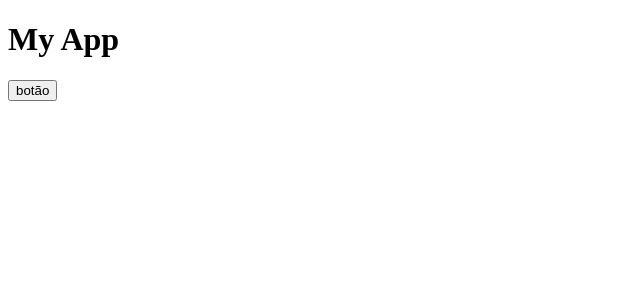
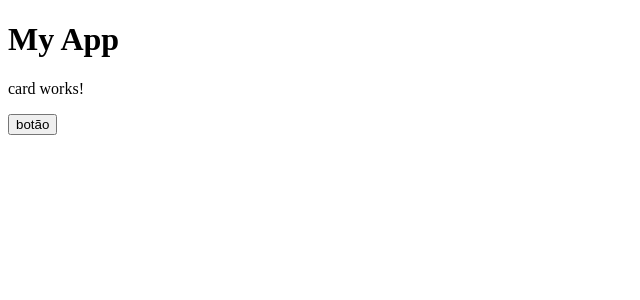
Before and after one commit to IagoOliveira23/SinglePageApplication-Angular, an Angular app: page / in a window 1280 px wide. Shown: the top 300 px of the page, without its empty margins (0-640 px from the left). Built offline with nearby package versions, Linux system fonts and the light colour scheme.

Commit message:
ngIf com Data biding

```diff
--- a/src/app/app.component.html
+++ b/src/app/app.component.html
@@ -1,3 +1,3 @@
-<app-card></app-card>
+<app-card *ngIf="isAliveCard"></app-card>
 
 <router-outlet></router-outlet>
--- a/src/app/app.component.ts
+++ b/src/app/app.component.ts
@@ -7,4 +7,5 @@ import { Component } from '@angular/core';
 })
 export class AppComponent {
   title = 'Single-Page-Application-Angular';
+  isAliveCard:boolean = true
 }
--- a/src/app/card/card.component.html
+++ b/src/app/card/card.component.html
@@ -1,3 +1,3 @@
 <h1>My App</h1>
-<p *ngIf="false">card works!</p>
+<p>card works!</p>
 <button>botão</button>
```
